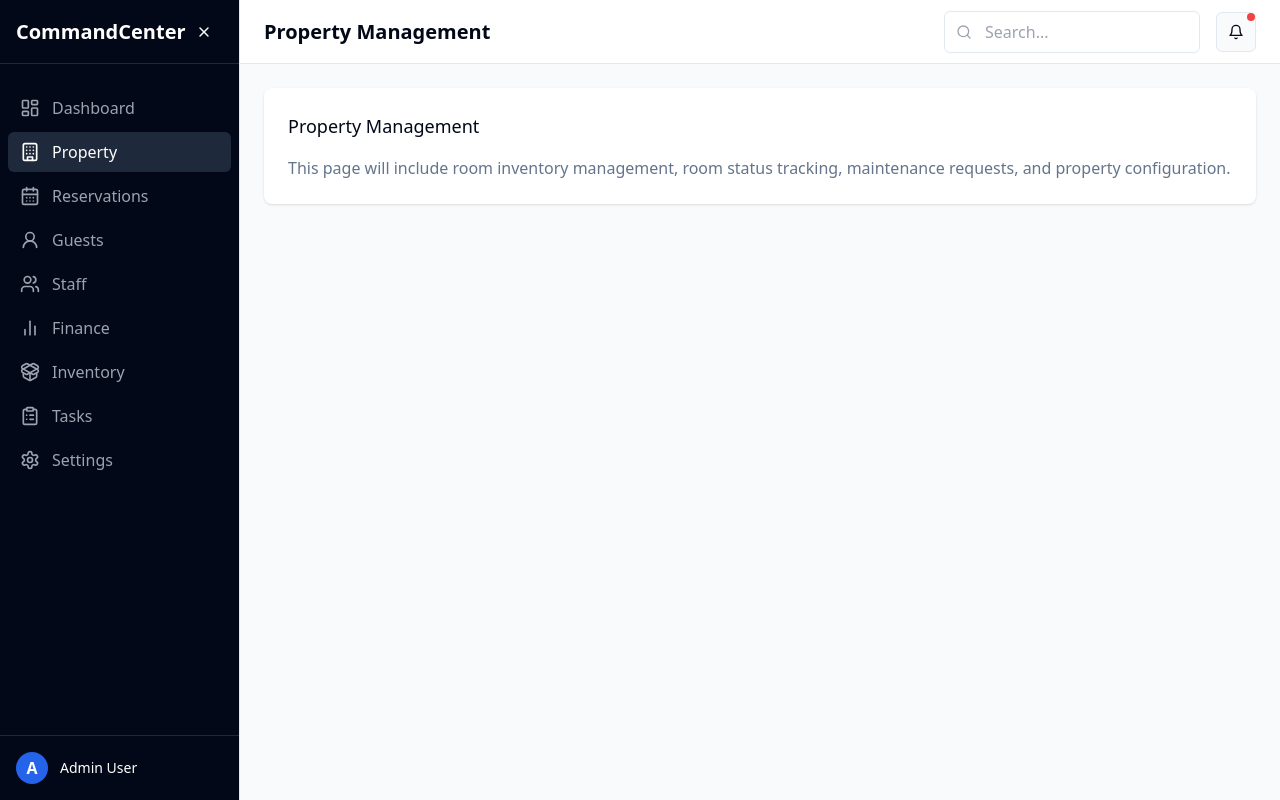
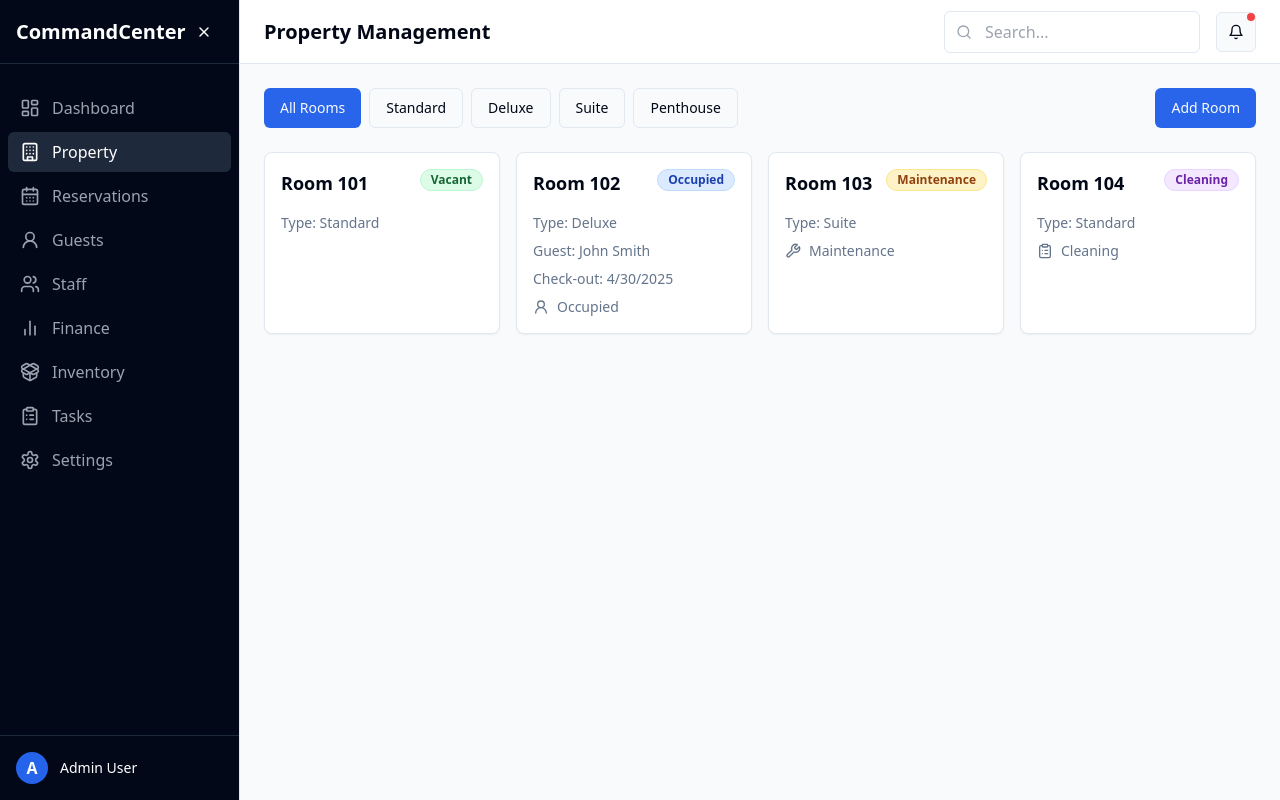
Before and after one commit to dhruva8214/admin_management, a React (Vite) app: page /property in a window 1280 px wide. Built offline with nearby package versions, Linux system fonts and the light colour scheme.

Commit message:
Activate features and improve code.

```diff
--- a/src/components/dashboard/OccupancyChart.tsx
+++ b/src/components/dashboard/OccupancyChart.tsx
@@ -1,4 +1,3 @@
-
 import {
   BarChart,
   Bar,
@@ -73,7 +72,8 @@ export default function OccupancyChart() {
             <Bar
               dataKey="occupancy"
               radius={[4, 4, 0, 0]}
-              fill={(entry) => entry._future ? '#93c5fd' : '#2563eb'}
+              fill="#2563eb"
+              className="fill-primary"
             />
           </BarChart>
         </ResponsiveContainer>
--- a/src/pages/Guests.tsx
+++ b/src/pages/Guests.tsx
@@ -1,14 +1,123 @@
 
 import MainLayout from "@/components/layout/MainLayout";
+import { useState } from "react";
+import { Button } from "@/components/ui/button";
+import { Input } from "@/components/ui/input";
+import {
+  Table,
+  TableBody,
+  TableCell,
+  TableHead,
+  TableHeader,
+  TableRow
+} from "@/components/ui/table";
+import { Badge } from "@/components/ui/badge";
+
+interface Guest {
+  id: string;
+  name: string;
+  email: string;
+  phone: string;
+  status: 'checked-in' | 'checked-out' | 'arriving' | 'departing';
+  room: string;
+  checkIn: string;
+  checkOut: string;
+}
+
+const guests: Guest[] = [
+  {
+    id: '1',
+    name: 'John Smith',
+    email: 'john.smith@example.com',
+    phone: '+1 234 567 890',
+    status: 'checked-in',
+    room: '102',
+    checkIn: '2025-04-25',
+    checkOut: '2025-04-30'
+  },
+  {
+    id: '2',
+    name: 'Emma Wilson',
+    email: 'emma.w@example.com',
+    phone: '+1 234 567 891',
+    status: 'arriving',
+    room: '205',
+    checkIn: '2025-04-29',
+    checkOut: '2025-05-02'
+  }
+];
+
+const statusColors = {
+  'checked-in': 'bg-green-100 text-green-800 border-green-200',
+  'checked-out': 'bg-gray-100 text-gray-800 border-gray-200',
+  'arriving': 'bg-blue-100 text-blue-800 border-blue-200',
+  'departing': 'bg-amber-100 text-amber-800 border-amber-200'
+};
 
 export default function Guests() {
+  const [searchTerm, setSearchTerm] = useState('');
+
+  const filteredGuests = guests.filter(guest =>
+    guest.name.toLowerCase().includes(searchTerm.toLowerCase()) ||
+    guest.email.toLowerCase().includes(searchTerm.toLowerCase()) ||
+    guest.room.includes(searchTerm)
+  );
+
   return (
     <MainLayout title="Guest Management">
-      <div className="bg-white rounded-lg shadow p-6">
-        <h2 className="text-lg font-medium mb-4">Guest Management</h2>
-        <p className="text-muted-foreground">
-          This page will include guest profiles, check-in/check-out processes, guest communication tools, and request management.
-        </p>
+      <div className="space-y-6">
+        <div className="flex justify-between items-center">
+          <div className="w-72">
+            <Input
+              placeholder="Search guests..."
+              value={searchTerm}
+              onChange={(e) => setSearchTerm(e.target.value)}
+            />
+          </div>
+          <Button>New Guest</Button>
+        </div>
+
+        <div className="bg-white rounded-lg border">
+          <Table>
+            <TableHeader>
+              <TableRow>
+                <TableHead>Guest Name</TableHead>
+                <TableHead>Room</TableHead>
+                <TableHead>Status</TableHead>
+                <TableHead>Check In</TableHead>
+                <TableHead>Check Out</TableHead>
+                <TableHead>Contact</TableHead>
+                <TableHead className="text-right">Actions</TableHead>
+              </TableRow>
+            </TableHeader>
+            <TableBody>
+              {filteredGuests.map((guest) => (
+                <TableRow key={guest.id}>
+                  <TableCell className="font-medium">{guest.name}</TableCell>
+                  <TableCell>Room {guest.room}</TableCell>
+                  <TableCell>
+                    <Badge variant="outline" className={cn(statusColors[guest.status])}>
+                      {guest.status.split('-').map(word =>
+                        word.charAt(0).toUpperCase() + word.slice(1)
+                      ).join(' ')}
+                    </Badge>
+                  </TableCell>
+                  <TableCell>{new Date(guest.checkIn).toLocaleDateString()}</TableCell>
+                  <TableCell>{new Date(guest.checkOut).toLocaleDateString()}</TableCell>
+                  <TableCell>
+                    <div className="text-sm">
+                      <p>{guest.email}</p>
+                      <p className="text-muted-foreground">{guest.phone}</p>
+                    </div>
+                  </TableCell>
+                  <TableCell className="text-right">
+                    <Button variant="outline" size="sm">View Details</Button>
+                  </TableCell>
+                </TableRow>
+              ))}
+            </TableBody>
+          </Table>
+        </div>
       </div>
     </MainLayout>
   );
--- a/src/pages/Property.tsx
+++ b/src/pages/Property.tsx
@@ -1,14 +1,108 @@
 
 import MainLayout from "@/components/layout/MainLayout";
+import { useState } from "react";
+import { Button } from "@/components/ui/button";
+import { Card, CardContent } from "@/components/ui/card";
+import { Badge } from "@/components/ui/badge";
+import { Wrench, ClipboardList, UserRound } from "lucide-react";
+import { cn } from "@/lib/utils";
+
+interface Room {
+  id: string;
+  number: string;
+  type: 'Standard' | 'Deluxe' | 'Suite' | 'Penthouse';
+  status: 'vacant' | 'occupied' | 'maintenance' | 'cleaning';
+  guest?: string;
+  checkOut?: string;
+}
+
+const rooms: Room[] = [
+  { id: '101', number: '101', type: 'Standard', status: 'vacant' },
+  { id: '102', number: '102', type: 'Deluxe', status: 'occupied', guest: 'John Smith', checkOut: '2025-04-30' },
+  { id: '103', number: '103', type: 'Suite', status: 'maintenance' },
+  { id: '104', number: '104', type: 'Standard', status: 'cleaning' },
+];
+
+const statusColors = {
+  vacant: 'bg-green-100 text-green-800 border-green-200',
+  occupied: 'bg-blue-100 text-blue-800 border-blue-200',
+  maintenance: 'bg-amber-100 text-amber-800 border-amber-200',
+  cleaning: 'bg-purple-100 text-purple-800 border-purple-200',
+};
+
+const statusIcons = {
+  maintenance: Wrench,
+  cleaning: ClipboardList,
+  occupied: UserRound,
+};
 
 export default function Property() {
+  const [selectedType, setSelectedType] = useState<string>('all');
+
+  const filteredRooms = selectedType === 'all'
+    ? rooms
+    : rooms.filter(room => room.type === selectedType);
+
   return (
     <MainLayout title="Property Management">
-      <div className="bg-white rounded-lg shadow p-6">
-        <h2 className="text-lg font-medium mb-4">Property Management</h2>
-        <p className="text-muted-foreground">
-          This page will include room inventory management, room status tracking, maintenance requests, and property configuration.
-        </p>
+      <div className="space-y-6">
+        <div className="flex justify-between items-center">
+          <div className="space-x-2">
+            <Button
+              variant={selectedType === 'all' ? 'default' : 'outline'}
+              onClick={() => setSelectedType('all')}
+            >
+              All Rooms
+            </Button>
+            {['Standard', 'Deluxe', 'Suite', 'Penthouse'].map(type => (
+              <Button
+                key={type}
+                variant={selectedType === type ? 'default' : 'outline'}
+                onClick={() => setSelectedType(type)}
+              >
+                {type}
+              </Button>
+            ))}
+          </div>
+          <Button>Add Room</Button>
+        </div>
+
+        <div className="grid grid-cols-1 md:grid-cols-2 lg:grid-cols-3 xl:grid-cols-4 gap-4">
+          {filteredRooms.map((room) => {
+            const StatusIcon = statusIcons[room.status as keyof typeof statusIcons];
+
+            return (
+              <Card key={room.id} className="cursor-pointer hover:shadow-md transition-shadow">
+                <CardContent className="p-4">
+                  <div className="flex justify-between items-start mb-4">
+                    <h3 className="text-lg font-semibold">Room {room.number}</h3>
+                    <Badge variant="outline" className={cn(statusColors[room.status])}>
+                      {room.status.charAt(0).toUpperCase() + room.status.slice(1)}
+                    </Badge>
+                  </div>
+
+                  <div className="space-y-2">
+                    <p className="text-sm text-muted-foreground">Type: {room.type}</p>
+                    {room.guest && (
+                      <p className="text-sm text-muted-foreground">Guest: {room.guest}</p>
+                    )}
+                    {room.checkOut && (
+                      <p className="text-sm text-muted-foreground">
+                        Check-out: {new Date(room.checkOut).toLocaleDateString()}
+                      </p>
+                    )}
+                    {StatusIcon && (
+                      <div className="flex items-center gap-2 text-sm text-muted-foreground">
+                        <StatusIcon size={16} />
+                        <span>{room.status.charAt(0).toUpperCase() + room.status.slice(1)}</span>
+                      </div>
+                    )}
+                  </div>
+                </CardContent>
+              </Card>
+            );
+          })}
+        </div>
       </div>
     </MainLayout>
   );
```
